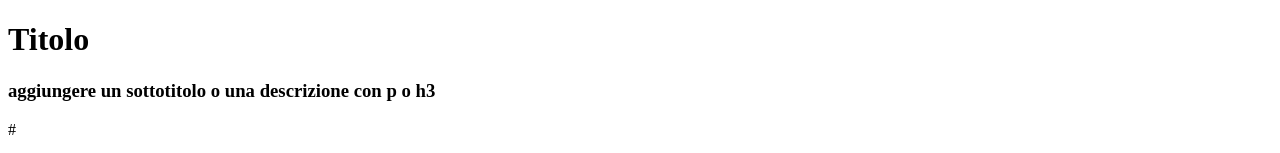
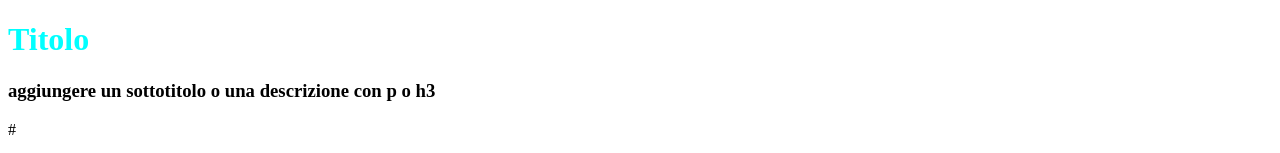
Before and after one commit to Italy-FBI/I_Disadattati_Del_Web-Macchina_07, a plain HTML site: page index.html in a window 1280 px wide. Shown: the top 153 px of the page. Drawn offline with Linux system fonts and the light colour scheme.

Commit message:
Update index.html

```diff
--- a/index.html
+++ b/index.html
@@ -3,7 +3,7 @@
 <head>
     <meta charset="UTF-8">
     <meta name="viewport" content="width=device-width, initial-scale=1.0">
-    <style src=style.css></style>
+    <link rel="stylesheet" href="style.css">
     <title>Machinario-07</title>
 </head>
 <body>
```
